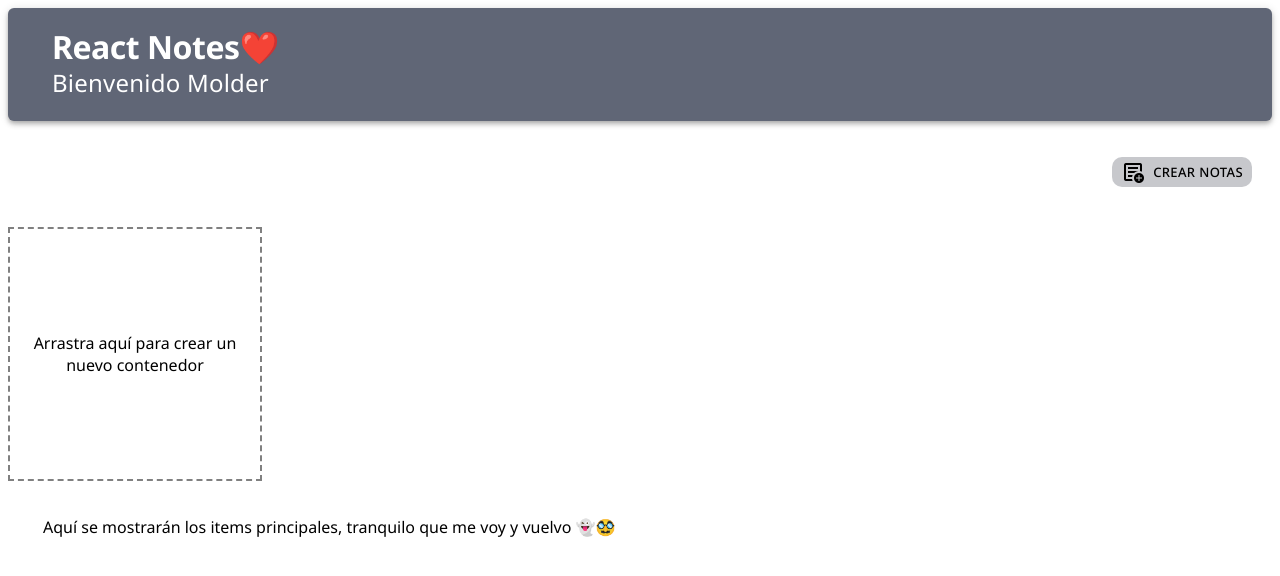
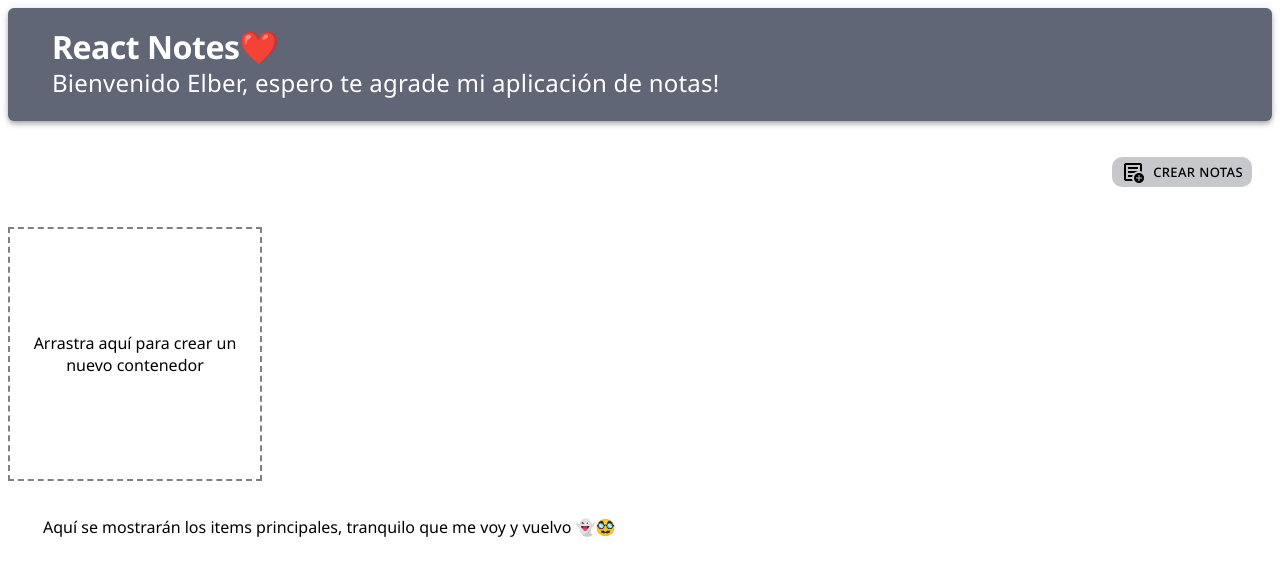
Before and after one commit to D4T4-DEV/NotesReact, a React (Vite) app: page / in a window 1280 px wide. Shown: the top 576 px of the page. Built offline with nearby package versions, Linux system fonts and the light colour scheme.

Commit message:
Cambios de nombre de usuario
Cambios para que para cada accion no cambie el nombre de usuario

```diff
--- a/src/App.css
+++ b/src/App.css
@@ -29,3 +29,6 @@ body{
 *::-webkit-scrollbar-track {
   background-color: transparent;
 }
+
+
+/*Estilos de la aplicacion*/
--- a/src/Components/AppBarComponent.tsx
+++ b/src/Components/AppBarComponent.tsx
@@ -1,15 +1,20 @@
+import { useState, useEffect } from 'react';
 import AppBar from '@mui/material/AppBar';
 import Box from '@mui/material/Box';
 import Toolbar from '@mui/material/Toolbar';
 import Typography from '@mui/material/Typography';
 import getUserRandom from '../Functions/Aleatorios/getUser';
 
+const AppBarComponent = () => {
+    const [username, setUsername] = useState('');
 
-const AppBarComponent = () => {
+    useEffect(() => {
+        setUsername(getUserRandom());
+    }, []); // Solo se ejecuta cuando se renderiza este componente
 
     return (
         <Box sx={{ flexGrow: 1, mb: 2 }}>
-            <AppBar position="static" sx={{ backgroundColor: '#606676', borderRadius: 1.5, margin: 0, padding: '20px', fontStyle: 'normal' }} >
+            <AppBar position="static" sx={{ backgroundColor: '#606676', borderRadius: 1.5, margin: 0, padding: '20px', fontStyle: 'normal' }}>
                 <Toolbar>
                     <Box sx={{ display: 'flex', flexDirection: 'column' }}>
                         <Typography
@@ -21,15 +26,14 @@ const AppBarComponent = () => {
                         </Typography>
 
                         <Typography
-                            sx={{ fontSize: '1.5em', fontWeight: 400, fontFamily: 'Noto Sans, sans-serif' , color: '#FFFF', fontStyle: 'normal' }}>
-                                Bienvenido {getUserRandom()}
+                            sx={{ fontSize: '1.5em', fontWeight: 400, fontFamily: 'Noto Sans, sans-serif', color: '#FFFF', fontStyle: 'normal' }}>
+                                Bienvenido {username}, espero te agrade mi aplicación de notas!
                         </Typography>
                     </Box>
-
                 </Toolbar>
             </AppBar>
         </Box>
     );
 }
 
-export default AppBarComponent
+export default AppBarComponent;
```
